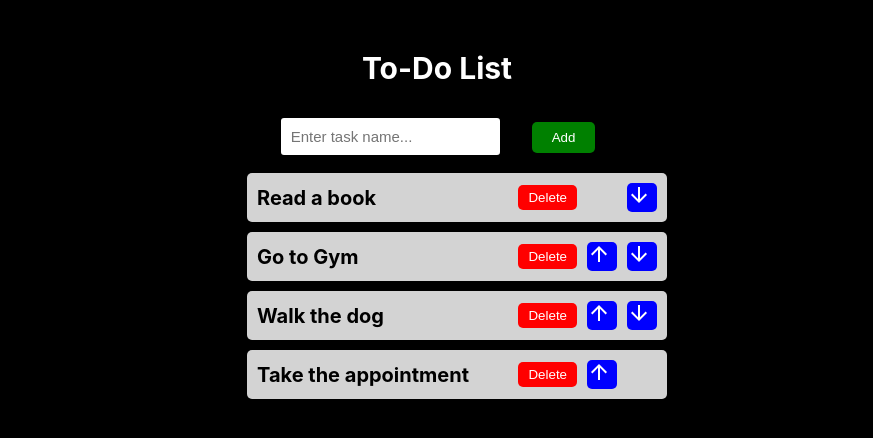
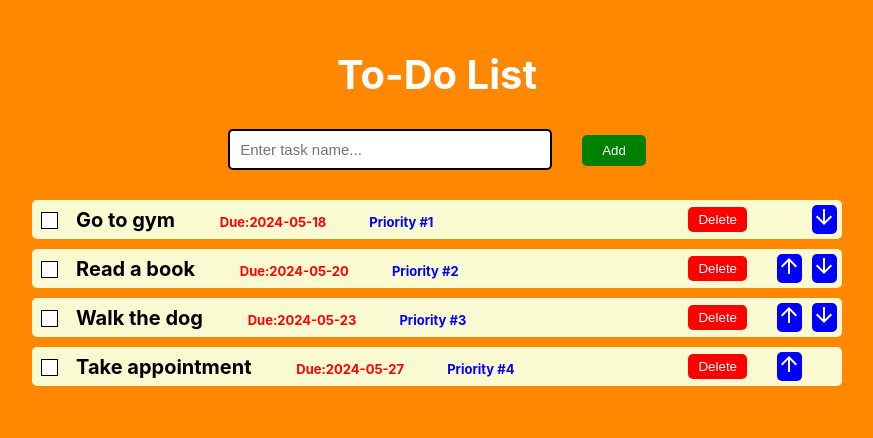
Before and after one commit to Arunapriyakaligotla/To-Do-List, a React (Create React App) app: page / in a window 1280 px wide. Shown: the top 438 px of the page, without its empty margins (203-1076 px from the left). Built offline with nearby package versions, Linux system fonts and the light colour scheme.

Commit message:
Add files via upload

```diff
--- a/src/List.css
+++ b/src/List.css
@@ -1,23 +1,22 @@
 .to-do-list{
     display: flex;
     flex-direction: column;
-    justify-content: center;
     align-items: center;
     margin-top: 50px;
-    background-color: black;
    }
  .header{
-    font-size: 30px;
+    font-size: 40px;
     margin-bottom: 30px;
     font-weight: bold;
+
    }
 body {
-    background-color: black;
+    background-color: rgb(255, 136, 0);
 }
 
 
 .ad-btn,.del-btn, .mve-btn, .header{
-    color: white;
+    color:white;
     border: none;
 }
 .ad-btn{
@@ -39,35 +38,88 @@ body {
 .mve-btn{
     background-color: blue;
     margin-left: 10px;
-    width: 30px;
+    width: 25px;
     border-radius: 5px;
+
 }
 .mve-btn:hover{
     background-color: rgb(129, 129, 237);
+
 }
 .inputs{
     padding: 10px;
     font-size: 15px;
-    border: 2px solid;
+    width: 300px;
+    border: 2px solid black;
+    outline: none;
     border-radius: 5px;
+    margin-bottom: 20px;
 
 }
+
 .li{
     font-weight: bold;
     font-size: 20px;
-    margin-bottom: 10px;
-    padding: 10px;
-    background-color: lightgrey;
-    border:3px  lightgrey;
+    margin-top: 10px;
+    padding: 5px;
+    background-color: lightgoldenrodyellow;
     display: flex;
+    flex-direction: row;
     align-items: center;
-    width: 400px;
+    width: 800px;
     border-radius: 5px;
 }
+
 .text{
     flex: 1;
+    color: black;
+
 }
 .del-btn{
     padding: 5px 10px;
     margin-left:10px ;
+    margin-right: 20px;
+
 }
+input{
+  background-color: white;
+  padding: 50 30;
+}
+.checkbox{
+    margin-right: 20px;
+    appearance: none;
+  -webkit-appearance: none;
+  -moz-appearance: none;
+  width: 15px;
+  height: 15px;
+  background-color: white;
+  position: relative;
+}
+.checkbox::before {
+    content: '';
+    position: absolute;
+    width: 15px;
+    height: 15px;
+    border: 1px solid black;
+    background-color: #fff;
+
+    transition: background-color 0.3s ease;
+  }
+.checkbox:checked::before {
+    background-color: green;
+
+  }
+.priority{
+    font-weight: 3px;
+    font-size:small;
+ color:blue;
+ margin-left: 40px;
+ margin-right: 40px;
+
+}
+.duedate{
+    color: red;
+    margin-left: 40px;
+    margin-right: 40px;
+    font-size: small;
+}
--- a/src/List.js
+++ b/src/List.js
@@ -3,9 +3,14 @@ import "./List.css";
 import ArrowUpwardIcon from "@mui/icons-material/ArrowUpward";
 import ArrowDownwardIcon from "@mui/icons-material/ArrowDownward";
 
+function List() {
+    const [task, setTask] = useState([
+        { id: 1, name: "Read a book", priority: "Priority #2", dueDate: "Due:2024-05-20", completed: false },
+        { id: 2, name: "Go to gym", priority: "Priority #1", dueDate: "Due:2024-05-18", completed: false },
+        { id: 3, name: "Walk the dog", priority: "Priority #3", dueDate: "Due:2024-05-23", completed: false },
+        { id: 4, name: "Take appointment", priority: "Priority #4", dueDate: "Due:2024-05-27", completed: false }
+    ]);
 
-function List() {
-    const [task, setTask] = useState(["Read a book", "Go to Gym", "Walk the dog", "Take the appointment"]);
     const [newtask, setNewtask] = useState("");
 
     function handleChangeInput(e) {
@@ -14,7 +19,7 @@ function List() {
 
     function addTask() {
         if (newtask.trim() !== "") {
-            setTask(prevTasks => [...prevTasks, newtask]);
+            setTask((prevTasks) => [...prevTasks, { id: prevTasks.length + 1, name: newtask, priority: "Priority #5", dueDate: "Due: 2024-05-30", completed: false }]);
             setNewtask("");
         }
     }
@@ -23,11 +28,18 @@ function List() {
         const updatedTask = task.filter((_, i) => i !== index);
         setTask(updatedTask);
     }
-
+    function toggleTaskCompletion(index) {
+        const updatedTask = [...task];
+        updatedTask[index] = { ...updatedTask[index], completed: !updatedTask[index].completed };
+        setTask(updatedTask);
+    }
     function moveTaskup(index) {
         if (index > 0) {
             const updatedTask = [...task];
-            [updatedTask[index], updatedTask[index - 1]] = [updatedTask[index - 1], updatedTask[index]];
+            [updatedTask[index], updatedTask[index - 1]] = [
+                updatedTask[index - 1],
+                updatedTask[index],
+            ];
             setTask(updatedTask);
         }
     }
@@ -35,34 +47,59 @@ function List() {
     function moveTaskdown(index) {
         if (index < task.length - 1) {
             const updatedTask = [...task];
-            [updatedTask[index], updatedTask[index + 1]] = [updatedTask[index + 1], updatedTask[index]];
+            [updatedTask[index], updatedTask[index + 1]] = [
+                updatedTask[index + 1],
+                updatedTask[index],
+            ];
             setTask(updatedTask);
         }
     }
 
+    const sortedTasks = [...task].sort((a, b) => new Date(a.dueDate) - new Date(b.dueDate));
+
+
     return (
-
         <div className="to-do-list">
             <div className="header">To-Do List</div>
-            <div >
-                <input type="text" value={newtask} placeholder="Enter task name..." onChange={handleChangeInput} className='inputs'/>
-                <button className="ad-btn" onClick={addTask}>Add</button>
+            <div className="list" >
+                <input
+                    type="text"
+                    value={newtask}
+                    placeholder="Enter task name..."
+                    onChange={handleChangeInput}
+                    className="inputs"
+                />
+                <button className="ad-btn" onClick={addTask}>
+                    Add
+                </button>
             </div>
             <div>
-                <ol>
-                    {task.map((taskItem, index) => (
-                        <li className="li" key={index}>
-                            <span className="text">{taskItem}</span>
-                            <button className="del-btn" onClick={() => deleteTask(index)}>Delete</button>
-                         <div className="mve-btn">  {index !== 0 && <ArrowUpwardIcon onClick={() => moveTaskup(index)} />} </div>
-                          <div className="mve-btn">{index !== task.length - 1 && <ArrowDownwardIcon onClick={() => moveTaskdown(index)} />}
-                           </div>
-                        </li>
+                <div className="w=100">
+                    {sortedTasks.map((taskItem, index) => (
+                        <div className="li" key={index}>
+                            <input type="checkbox" checked={taskItem.completed} onChange={() => toggleTaskCompletion(index)}
+                                className="checkbox" />
+                            <span className="text">{taskItem.name} <span className="duedate"> {taskItem.dueDate} <span className="priority"> {taskItem.priority}</span></span></span>
+                            <button className="del-btn" onClick={() => deleteTask(index)}>
+                                Delete
+                            </button>
+                            <div className="mve-btn">
+                                {" "}
+                                {index !== 0 && (
+                                    <ArrowUpwardIcon onClick={() => moveTaskup(index)} />
+                                )}{" "}
+                            </div>
+                            <div className="mve-btn">
+                                {index !== task.length - 1 && (
+                                    <ArrowDownwardIcon onClick={() => moveTaskdown(index)} />
+                                )}
+
+                            </div>
+                        </div>
                     ))}
-                </ol>
+                </div>
             </div>
         </div>
-
     );
 }
 
```
